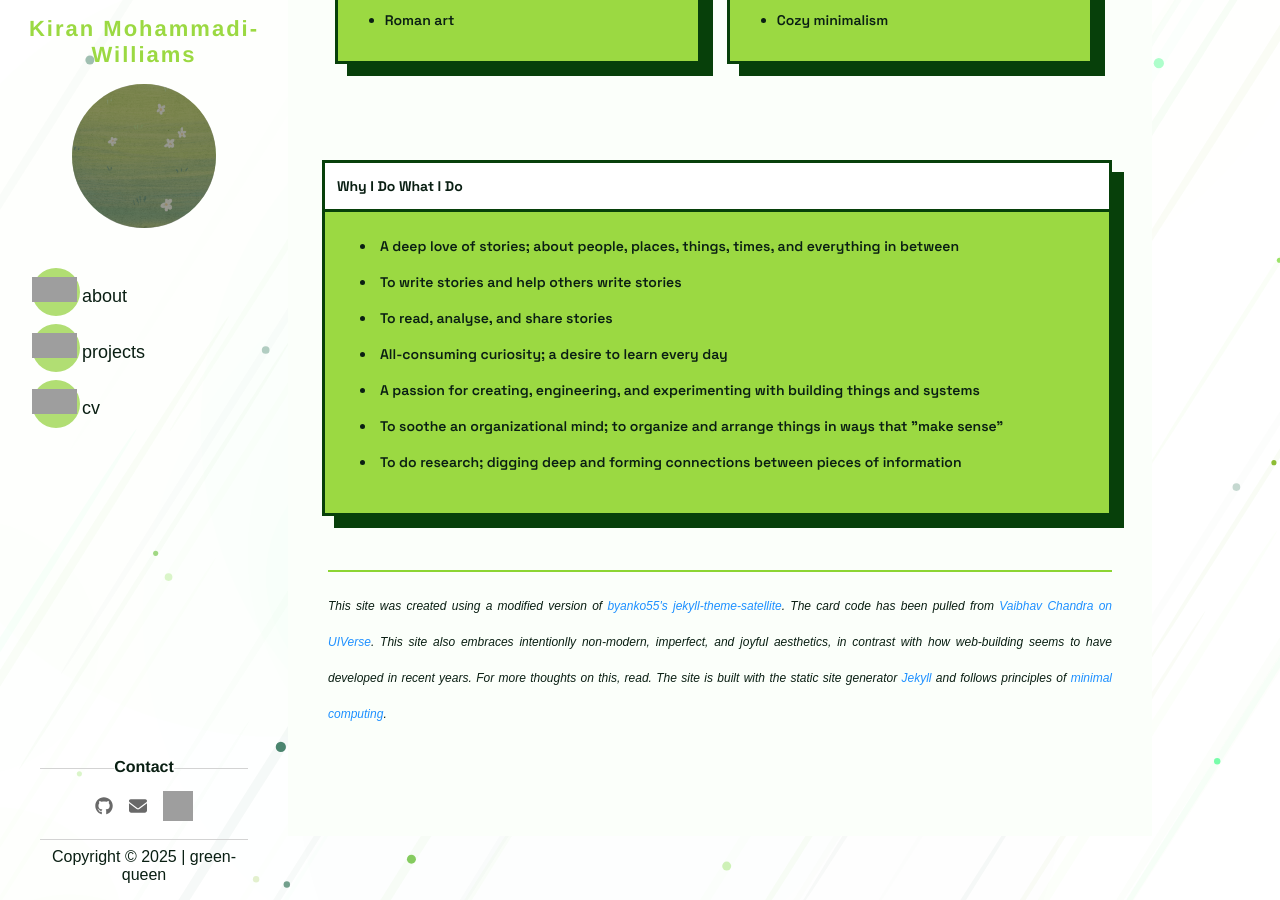
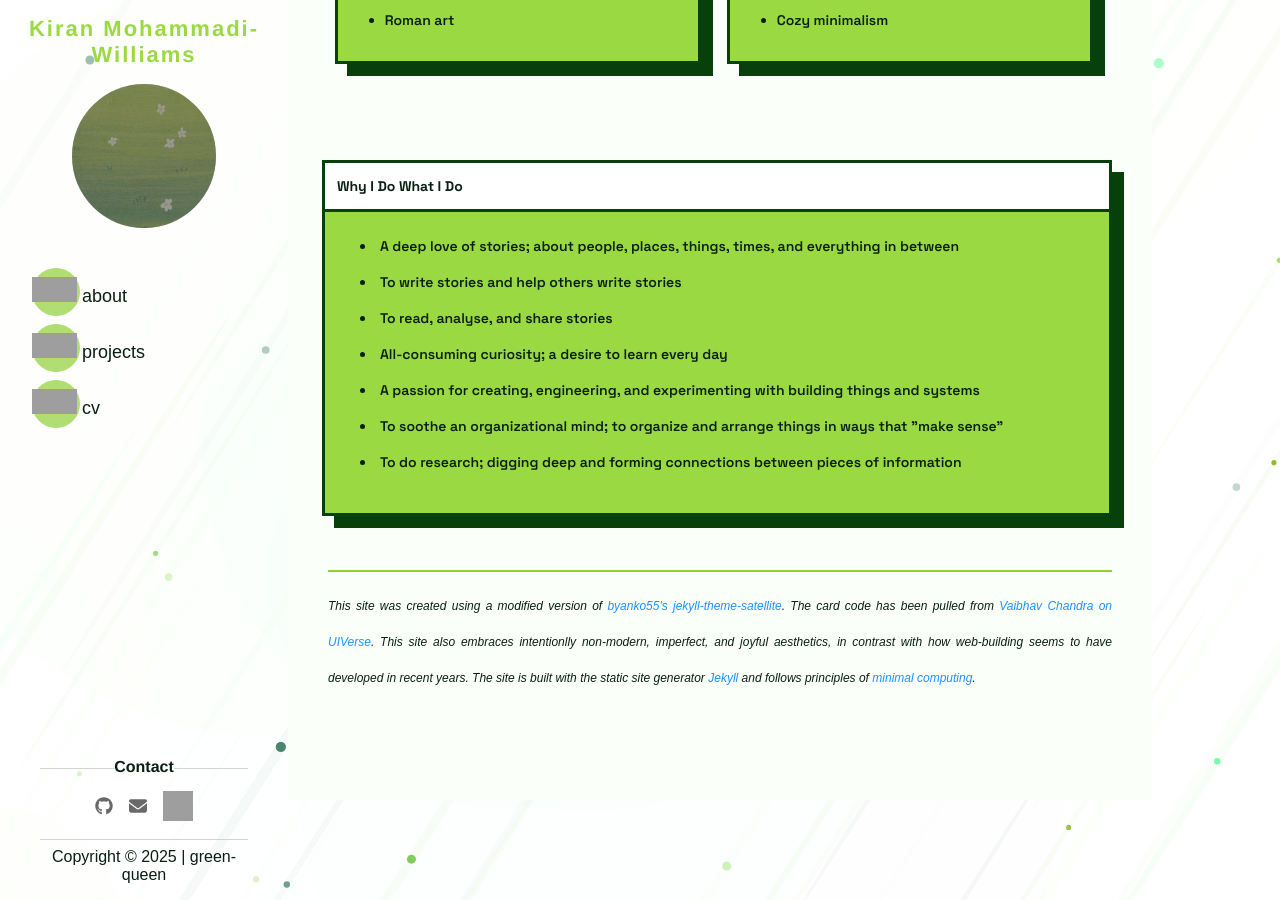
Before and after one commit to green-queen/green-queen.github.io, a Jekyll site: the page built from _pages/index.md, in a window 1280 px wide and 900 px high, scrolled down 1747 px. Built offline with Jekyll 4.4.1, drawn with Linux system fonts in a browser that asks for light colours; some web fonts are replaced; grey boxes are pictures that could not be loaded.

Commit message:
Update index.md

```diff
--- a/_pages/index.md
+++ b/_pages/index.md
@@ -96,4 +96,4 @@ I'm an avid knitter, embroiderer, reader, and cat parent to a seven-year-old Tor
 </div>
 
 <hr>
-<p style="font-size:12px; font-style:italic;">This site was created using a modified version of <a href="https://github.com/byanko55/jekyll-theme-satellite">byanko55's jekyll-theme-satellite</a>. The card code has been pulled from <a href="https://uiverse.io/profile/vaibhavchandranv">Vaibhav Chandra on UIVerse</a>. This site also embraces intentionlly non-modern, imperfect, and joyful aesthetics, in contrast with how web-building seems to have developed in recent years. For more thoughts on this, read. The site is built with the static site generator <a href="https://jekyllrb.com">Jekyll</a> and follows principles of <a href="https://go-dh.github.io/mincomp/about/">minimal computing</a>.</p>
+<p style="font-size:12px; font-style:italic;">This site was created using a modified version of <a href="https://github.com/byanko55/jekyll-theme-satellite">byanko55's jekyll-theme-satellite</a>. The card code has been pulled from <a href="https://uiverse.io/profile/vaibhavchandranv">Vaibhav Chandra on UIVerse</a>. This site also embraces intentionlly non-modern, imperfect, and joyful aesthetics, in contrast with how web-building seems to have developed in recent years. The site is built with the static site generator <a href="https://jekyllrb.com">Jekyll</a> and follows principles of <a href="https://go-dh.github.io/mincomp/about/">minimal computing</a>.</p>
```
